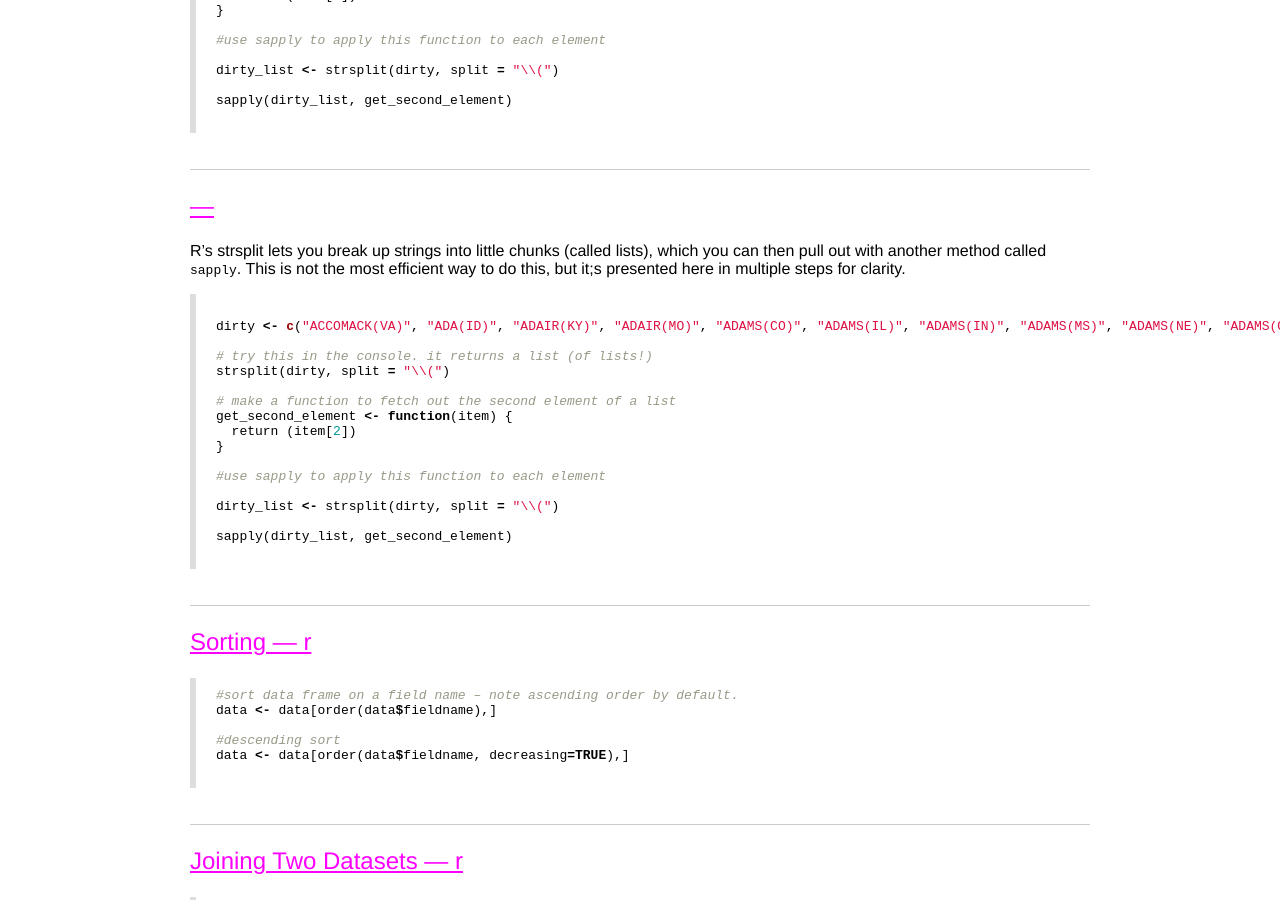
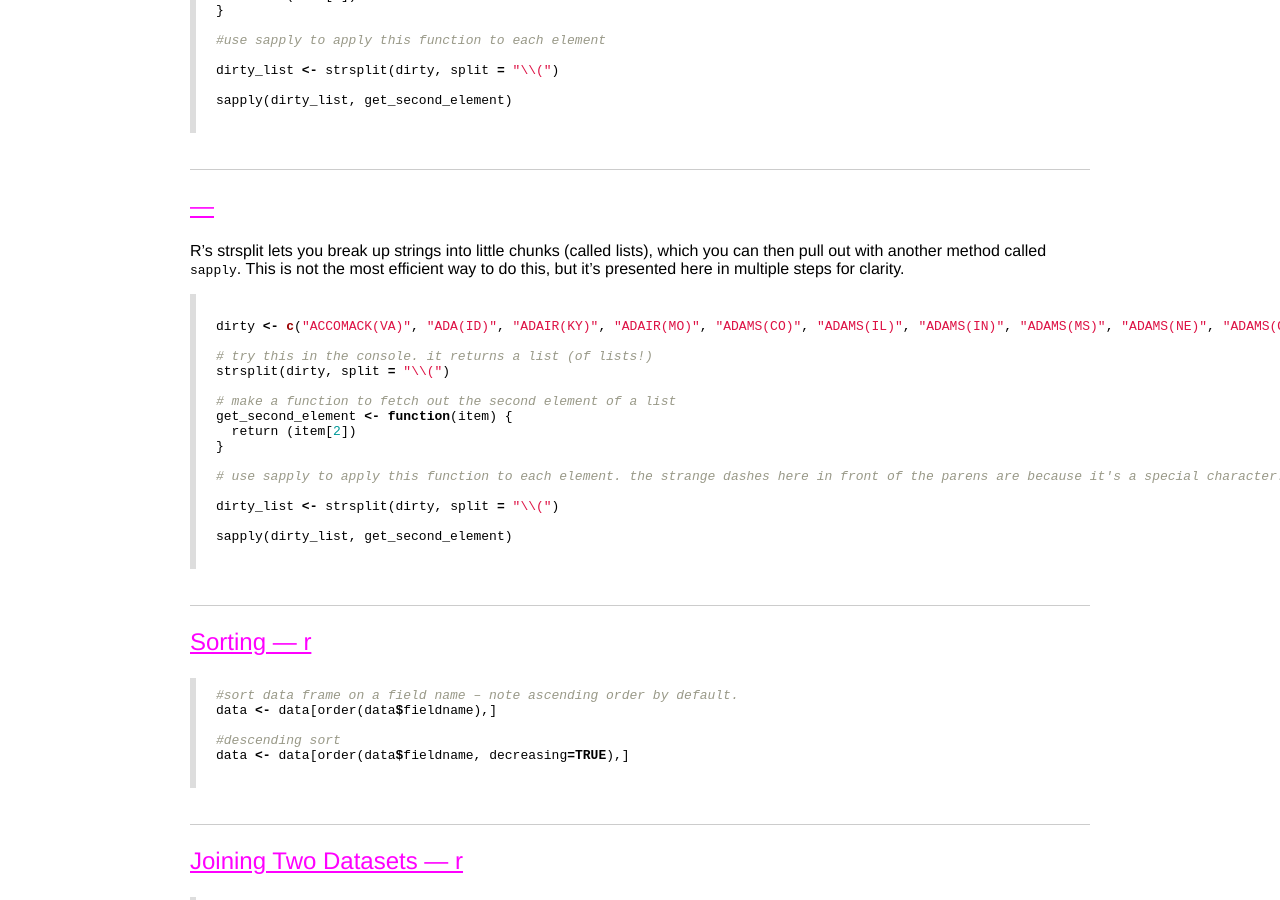
Before and after one commit to shancarter/data-field-guide, a Jekyll site: the page built from index.md, in a window 1280 px wide and 900 px high, scrolled down 454 px. Built offline with Jekyll 4.4.1, drawn with Linux system fonts in a browser that asks for light colours; Markdown is read by kramdown in place of the engine named in the settings.

Commit message:
cleaned split

````diff
--- a/_posts/2000-01-01-r-transforms-cleaning-regex.md
+++ b/_posts/2000-01-01-r-transforms-cleaning-regex.md
@@ -5,7 +5,7 @@ group: transforms
 language: r
 ---
 R's strsplit lets you break up strings into little chunks (called lists), which you can then pull out with another method called `sapply`.
-This is not the most efficient way to do this, but it;s presented here in multiple steps for clarity.
+This is not the most efficient way to do this, but it's presented here in multiple steps for clarity.
 
 ```r
 
@@ -19,7 +19,7 @@ get_second_element <- function(item) {
   return (item[2])
 }
 
-#use sapply to apply this function to each element
+# use sapply to apply this function to each element. the strange dashes here in front of the parens are because it's a special character.
 
 dirty_list <- strsplit(dirty, split = "\\(")
 
````
